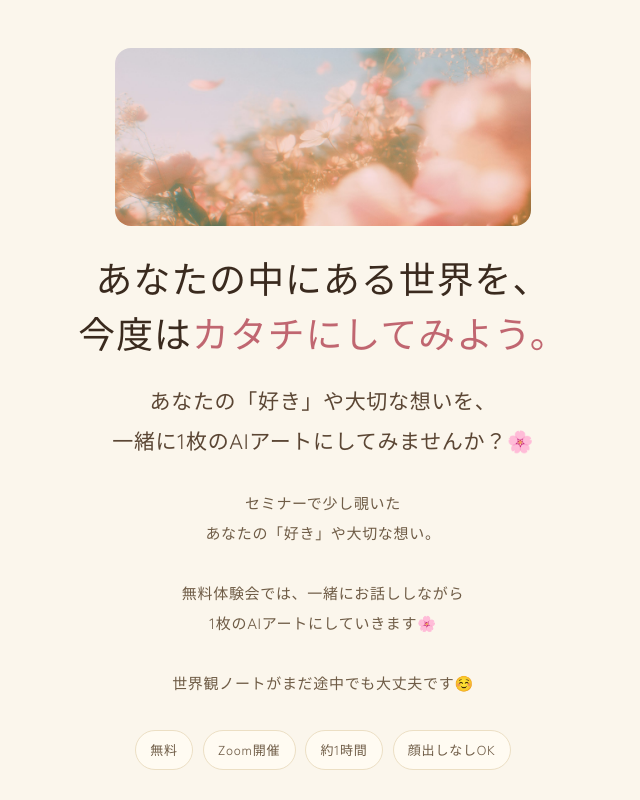
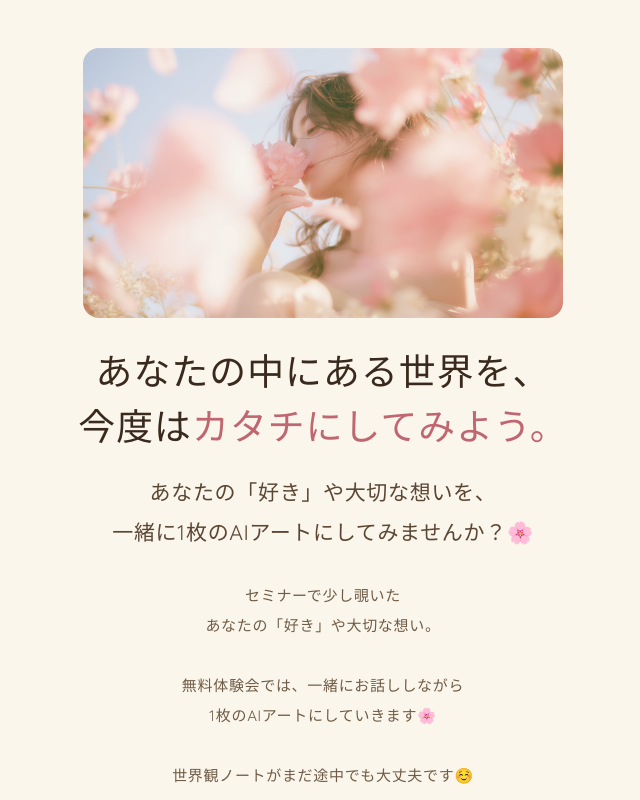
Before and after one commit to soiinstabiz-rgb/lp, a plain HTML site: page seminar-0909-after.html in a window 1280 px wide. Shown: the top 800 px of the page, without its empty margins (317-957 px from the left). Drawn offline with nearby package versions, Linux system fonts and the light colour scheme.

Commit message:
seminar-0909-after.html: FVメイン画像を花畑のみ→人物入りの画像に変更
体験会の「自分の中にある“好き”がAIアートとしてカタチになる」という
体験を直感的に伝えるため、花だけの写真から、花に囲まれた女性の写真
（アフター画像.png、加工・トリミングなしでそのまま使用）に差し替え。

- assets/after-hero.jpg: 元画像(2912x1632)を1600px幅・JPEG品質85に
  リサイズしたのみ。色味・構図・人物・花・光は一切加工していない
  （表示上のトリミングはCSSのobject-fit/object-positionで行う）
- モバイルは4:3、デスクトップ(40rem以上)は16:9のアスペクト比を
  レスポンシブに切り替え、object-positionで顔・花・手が常に
  自然な位置に収まるよう調整。画像を縦に大きくしすぎないよう配慮し、
  「参加したい日程を選ぶ」までの距離は変えていない
- FVコピー・レイアウト・日程・LINE導線・Q&A・世界観ノート・
  アーカイブ等、画像以外は変更していない

```diff
--- a/seminar-0909-after.html
+++ b/seminar-0909-after.html
@@ -139,8 +139,11 @@ a { color: inherit; }
 .top__inner { text-align: center; display: flex; flex-direction: column; align-items: center; gap: 1.25rem; }
 .top__hero {
   width: 100%; max-width: 26rem;
-  aspect-ratio: 21 / 9; object-fit: cover; object-position: center 55%;
+  aspect-ratio: 4 / 3; object-fit: cover; object-position: 50% 38%;
   border-radius: 16px; margin-bottom: .25rem;
+}
+@media (min-width: 40rem) {
+  .top__hero { max-width: 30rem; aspect-ratio: 16 / 9; object-position: 50% 30%; }
 }
 .top__title {
   font-family: var(--mincho); font-size: clamp(1.35rem, 1rem + 1.9vw, 2.3rem); font-weight: 500;
@@ -250,7 +253,7 @@ a { color: inherit; }
        ========================================================== -->
   <section class="top">
     <div class="wrap top__inner reveal">
-      <img class="top__hero" src="assets/app-flower.jpg" alt="" loading="eager" fetchpriority="high">
+      <img class="top__hero" src="assets/after-hero.jpg" alt="" loading="eager" fetchpriority="high">
       <h1 class="top__title">あなたの中にある世界を、<br>今度は<em>カタチにしてみよう。</em></h1>
       <p class="top__sub">あなたの「好き」や大切な想いを、<br>一緒に1枚のAIアートにしてみませんか？🌸</p>
       <p class="top__body">セミナーで少し覗いた
```
Also changed, not shown: assets/after-hero.jpg (added).
